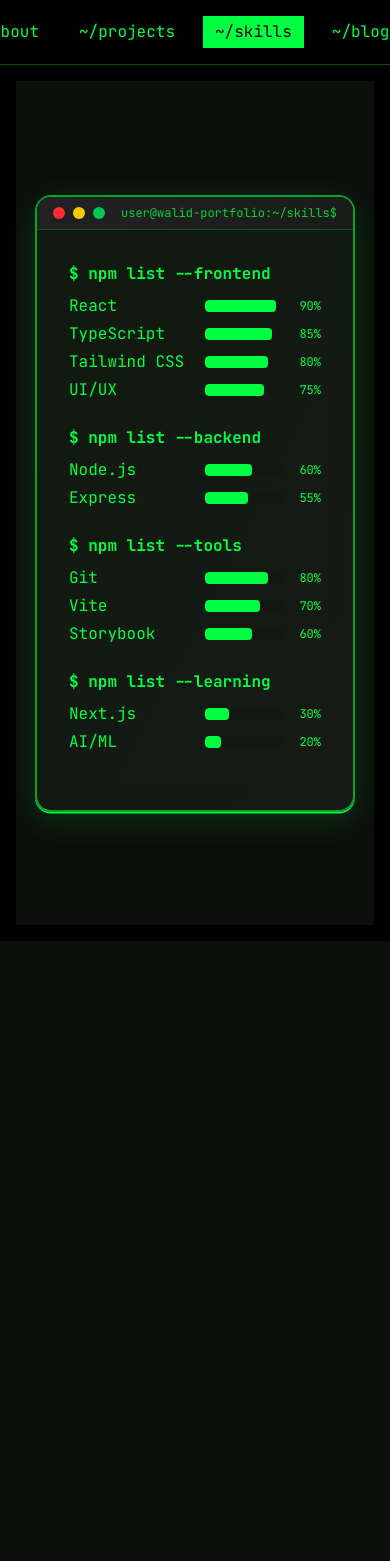
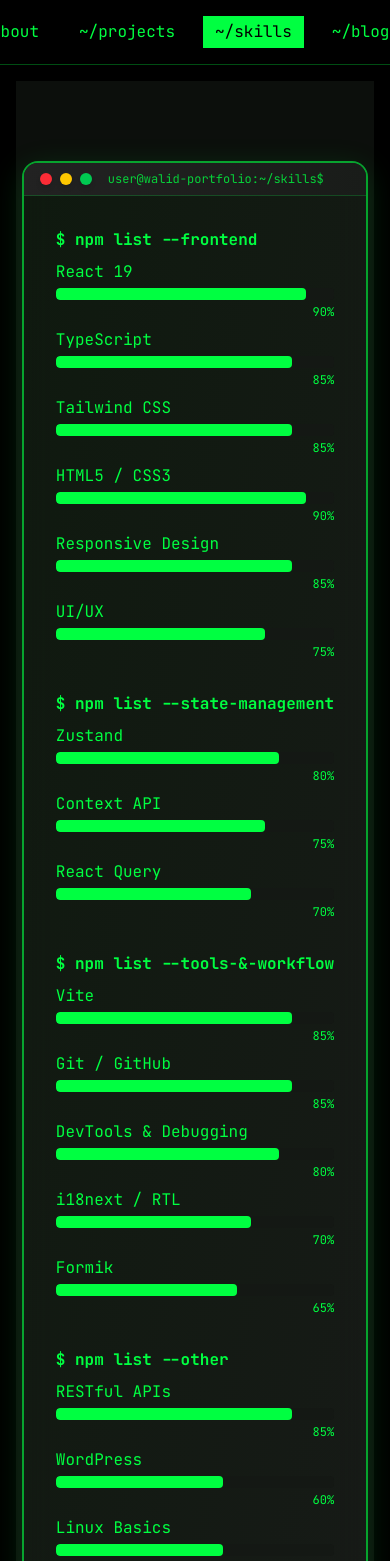
Before and after one commit to walidelbourdiney/WalidEzzat, a React (Vite) app: page /skills in a window 390 px wide. Shown: the top 1561 px of the page. Before the commit the page ends 941 px from the top, so only its background shows below. Built offline with nearby package versions, Linux system fonts and the light colour scheme.

Commit message:
Implement code changes to enhance functionality and improve performance

```diff
--- a/src/components/AboutBio.tsx
+++ b/src/components/AboutBio.tsx
@@ -2,12 +2,13 @@
 import { motion } from "framer-motion";
 import TypingAnimation from "./TypingAnimation";
 import me from "../assets/me.png";
+import cv from "../assets/Walid-Ezzat-CV-2025.pdf";
 
 const bioLines = [
+  "// Meet the developer 👇",
   "From mechanical engineering blueprints to React components.",
-  "I bring systematic thinking and creative problem-solving \nto frontend development.",
-  "",
-  "I build with users in mind, code with intention, \nand collaborate with heart.",
+  "I bring systematic thinking and creative problem-solving\nto frontend development.",
+  "I build with users in mind, code with intention,\nand collaborate with heart.",
 ];
 
 const AboutBio: React.FC = () => {
@@ -16,26 +17,44 @@
       initial={{ opacity: 0, y: 30 }}
       animate={{ opacity: 1, y: 0 }}
       transition={{ duration: 0.7, ease: "easeOut" }}
-      className="flex flex-col items-center gap-8"
+      className="w-full max-w-2xl mx-auto flex flex-col items-center gap-6 px-4 sm:px-6 text-center md:text-left"
     >
-      {/* Avatar placeholder */}
-      <div className=" w-40 h-40 rounded-full bg-terminal-green/10 border-4 border-terminal-green shadow-lg flex items-center justify-center text-6xl text-terminal-green mb-2 animate-pulse-glow text-center">
+      {/* Avatar */}
+      <motion.div
+        whileHover={{ scale: 1.05, rotate: 1 }}
+        transition={{ type: "spring", stiffness: 200 }}
+        className="w-36 h-36 md:w-44 md:h-44 rounded-full bg-terminal-green/10 border-4 border-terminal-green shadow-lg flex items-center justify-center animate-pulse-glow overflow-hidden"
+      >
         <img
           src={me}
-          alt="avatar"
-          className="w-full h-full object-cover rounded-full "
+          alt="Photo of Walid Ezzat"
+          loading="lazy"
+          className="w-full h-full object-cover rounded-full"
         />
-      </div>
-      <div className="mt-10 w-full max-w-2xl flex flex-col items-center gap-6 ">
-        <TypingAnimation lines={bioLines} typingSpeed={30} />
-      </div>
-      <a
-        href="/resume.pdf"
+      </motion.div>
+
+      {/* Bio Text */}
+      <TypingAnimation
+        lines={bioLines}
+        typingSpeed={30}
+        className="text-terminal-green text-md md:text-lg leading-relaxed font-mono"
+      />
+
+      {/* Resume Button */}
+      <motion.a
+        whileHover={{
+          scale: 1.05,
+          textShadow: "0 0 8px #00ff41",
+          boxShadow: "0 0 15px #00ff41",
+        }}
+        whileTap={{ scale: 0.95 }}
+        href={cv}
         download
-        className="mt-4 px-6 py-3 rounded-lg bg-terminal-green text-black font-mono font-bold shadow-lg hover:bg-accent-green transition-colors duration-200 border-2 border-terminal-green ring-2 ring-terminal-green/40 animate-pulse-glow"
+        aria-label="Download resume"
+        className="mt-4 px-6 py-3 rounded-lg bg-terminal-green text-black font-mono font-bold shadow-lg hover:bg-accent-green transition-colors duration-200 border-2 border-terminal-green ring-2 ring-terminal-green/40 animate-pulse-glow inline-block"
       >
-        $ curl -O resume.pdf
-      </a>
+        $ download resume
+      </motion.a>
     </motion.div>
   );
 };
--- a/src/components/SkillsTerminal.tsx
+++ b/src/components/SkillsTerminal.tsx
@@ -1,43 +1,75 @@
-import React from 'react';
+import React from "react";
 
 const skills = [
-  { category: 'Frontend', items: [
-    { name: 'React', level: 90 },
-    { name: 'TypeScript', level: 85 },
-    { name: 'Tailwind CSS', level: 80 },
-    { name: 'UI/UX', level: 75 },
-  ]},
-  { category: 'Backend', items: [
-    { name: 'Node.js', level: 60 },
-    { name: 'Express', level: 55 },
-  ]},
-  { category: 'Tools', items: [
-    { name: 'Git', level: 80 },
-    { name: 'Vite', level: 70 },
-    { name: 'Storybook', level: 60 },
-  ]},
-  { category: 'Learning', items: [
-    { name: 'Next.js', level: 30 },
-    { name: 'AI/ML', level: 20 },
-  ]},
+  {
+    category: "Frontend",
+    items: [
+      { name: "React 19", level: 90 },
+      { name: "TypeScript", level: 85 },
+      { name: "Tailwind CSS", level: 85 },
+      { name: "HTML5 / CSS3", level: 90 },
+      { name: "Responsive Design", level: 85 },
+      { name: "UI/UX", level: 75 },
+    ],
+  },
+  {
+    category: "State Management",
+    items: [
+      { name: "Zustand", level: 80 },
+      { name: "Context API", level: 75 },
+      { name: "React Query", level: 70 },
+    ],
+  },
+  {
+    category: "Tools & Workflow",
+    items: [
+      { name: "Vite", level: 85 },
+      { name: "Git / GitHub", level: 85 },
+      { name: "DevTools & Debugging", level: 80 },
+      { name: "i18next / RTL", level: 70 },
+      { name: "Formik", level: 65 },
+    ],
+  },
+  {
+    category: "Other",
+    items: [
+      { name: "RESTful APIs", level: 85 },
+      { name: "WordPress", level: 60 },
+      { name: "Linux Basics", level: 60 },
+    ],
+  },
+  {
+    category: "Learning",
+    items: [
+      { name: "Next.js", level: 40 },
+      { name: "AI APIs (Cohere, HuggingFace)", level: 35 },
+    ],
+  },
 ];
 
 const SkillsTerminal: React.FC = () => {
   return (
-    <div className="font-mono text-terminal-green">
+    <div className="font-mono text-terminal-green w-full px-4 sm:px-6">
       {skills.map((cat) => (
-        <div key={cat.category} className="mb-6">
-          <div className="text-accent-green font-bold mb-2">$ npm list --{cat.category.toLowerCase()}</div>
+        <div key={cat.category} className="mb-8 max-w-2xl mx-auto">
+          <div className="text-accent-green font-bold mb-2">
+            $ npm list --{cat.category.toLowerCase().replace(/ /g, "-")}
+          </div>
           {cat.items.map((skill) => (
-            <div key={skill.name} className="mb-1 flex items-center gap-2">
-              <span className="w-32 inline-block">{skill.name}</span>
-              <div className="flex-1 bg-terminal-dark-alt rounded h-3 overflow-hidden">
+            <div
+              key={skill.name}
+              className="mb-2 flex flex-col sm:flex-row sm:items-center sm:gap-2"
+            >
+              <span className="w-full sm:w-40 inline-block">{skill.name}</span>
+              <div className="w-full flex-1 bg-terminal-dark-alt rounded h-3 overflow-hidden mt-1 sm:mt-0">
                 <div
                   className="bg-terminal-green h-3 rounded"
                   style={{ width: `${skill.level}%` }}
                 />
               </div>
-              <span className="text-xs ml-2">{skill.level}%</span>
+              <span className="text-xs ml-auto mt-1 sm:mt-0 sm:ml-2">
+                {skill.level}%
+              </span>
             </div>
           ))}
         </div>
--- a/src/components/TerminalWindow.tsx
+++ b/src/components/TerminalWindow.tsx
@@ -25,7 +25,7 @@
         {title || "user@Walid-Ezzat:~$"}
       </span>
     </div>
-    <div className="p-8">{children}</div>
+    <div className="px-4 sm:px-6 md:px-8 py-8 w-full">{children}</div>
   </motion.div>
 );
 
--- a/src/pages/About.tsx
+++ b/src/pages/About.tsx
@@ -4,7 +4,7 @@
 
 const About: React.FC = () => {
   return (
-    <div className="flex flex-col items-center justify-center min-h-screen bg-terminal-dark p-8">
+    <div className="flex flex-col items-center justify-center min-h-screen bg-terminal-dark p-8 mx-auto">
       <TerminalWindow title="user@walid-portfolio:~/about$">
         <AboutBio />
       </TerminalWindow>
```
Also changed, not shown: 1 other file (tests, documents, lock files or other folders).
